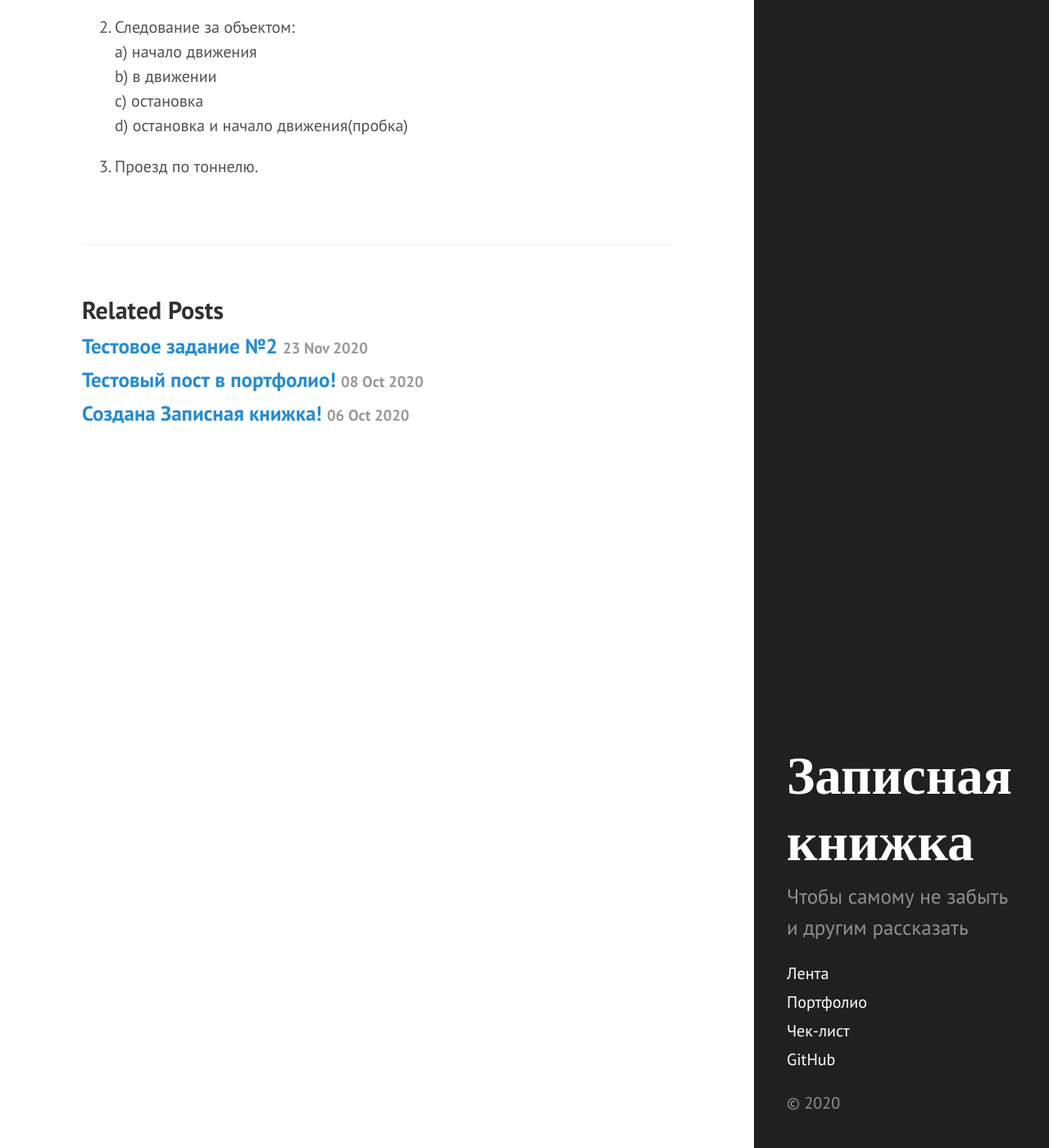
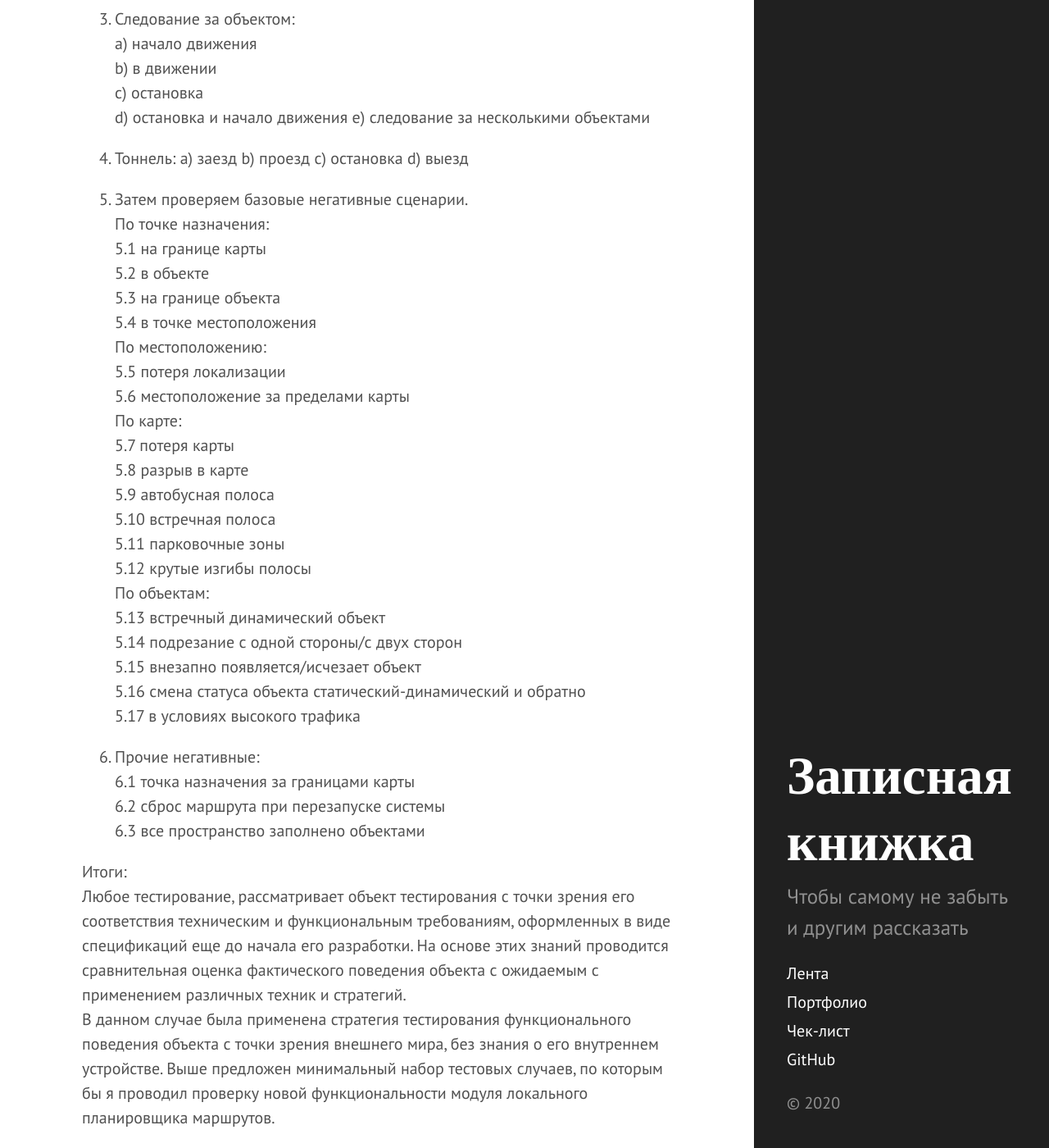
Before and after one commit to Erniess/about_me, a Jekyll site: the page built from _posts/2020-11-23-testing-motion-planner-task-1.md, in a window 1280 px wide and 1400 px high, scrolled down 1468 px. Shown: the whole window at 82% size. Built offline with Jekyll 4.4.1, drawn with Linux system fonts in a browser that asks for light colours; some of the changed text lies outside the part shown.

Commit message:
Update 2020-11-23-testing-motion-planner-task-1.md

```diff
--- a/_posts/2020-11-23-testing-motion-planner-task-1.md
+++ b/_posts/2020-11-23-testing-motion-planner-task-1.md
@@ -18,8 +18,7 @@ type: project
 Прежде всего убеждаемся, что автомобиль технически исправен, находится в безопасном месте, все системы полностью загружены, ошибки отсутствуют,
 локализация и положение автомобиля соответствуют действительности. Местоположение в пределах карты дорог.
 
-Сначала проверяем базовые позитивные сценарии.
-1. Построение маршрута на пустой дороге:
+1. Сначала проверяем базовые позитивные сценарии. Построение маршрута на пустой дороге:
   1.1 по прямой
   1.2 разворот
   1.3 левый поворот
@@ -31,18 +30,56 @@ type: project
   1.9 удержание полосы
   1.10 смена маршрута
 
-Затем проверка основной функциональности с дополнительными параметрами.
-2. Построение маршрута с объездом объекта на однополосной/многополосной дороге. Тип и положение объекта:
+2. Затем проверяем основной функционал с дополнительными параметрами. Построение маршрута с объездом объекта на однополосной/многополосной дороге. Тип и положение объекта:
   2.1 cтатический/припаркованный динамический:
       2.1.1 у края полосы
       2.1.2 на половину полосы
       2.1.3 на всю полосу
   2.2 динамический тихоход
+  2.3 статический ДТП
+  2.4 статический конусы
 
 3. Следование за объектом:
   a) начало движения
   b) в движении
   c) остановка
-  d) остановка и начало движения(пробка)
+  d) остановка и начало движения
+  e) следование за несколькими объектами
 
-4. Проезд по тоннелю.
+4. Тоннель:
+  a) заезд
+  b) проезд
+  с) остановка
+  d) выезд
+
+5. Затем проверяем базовые негативные сценарии.
+  По точке назначения:
+  5.1 на границе карты
+  5.2 в объекте
+  5.3 на границе объекта
+  5.4 в точке местоположения
+  По местоположению:
+  5.5 потеря локализации
+  5.6 местоположение за пределами карты
+  По карте:
+  5.7 потеря карты
+  5.8 разрыв в карте
+  5.9 автобусная полоса
+  5.10 встречная полоса
+  5.11 парковочные зоны
+  5.12 крутые изгибы полосы
+  По объектам:
+  5.13 встречный динамический объект
+  5.14 подрезание с одной стороны/с двух сторон
+  5.15 внезапно появляется/исчезает объект
+  5.16 смена статуса объекта статический-динамический и обратно
+  5.17 в условиях высокого трафика
+
+6. Прочие негативные:
+  6.1 точка назначения за границами карты
+  6.2 сброс маршрута при перезапуске системы
+  6.3 все пространство заполнено объектами
+
+Итоги:
+Любое тестирование, рассматривает объект тестирования с точки зрения его соответствия техническим и функциональным требованиям, оформленных в виде спецификаций еще до начала его разработки. На основе этих знаний проводится сравнительная оценка фактического поведения объекта с ожидаемым с применением различных техник и стратегий.
+В данном случае была применена стратегия тестирования функционального поведения объекта с точки зрения внешнего мира, без знания о его внутреннем устройстве. Выше предложен минимальный набор тестовых случаев, по которым бы я проводил проверку новой функциональности модуля локального планировщика маршрутов.
```
